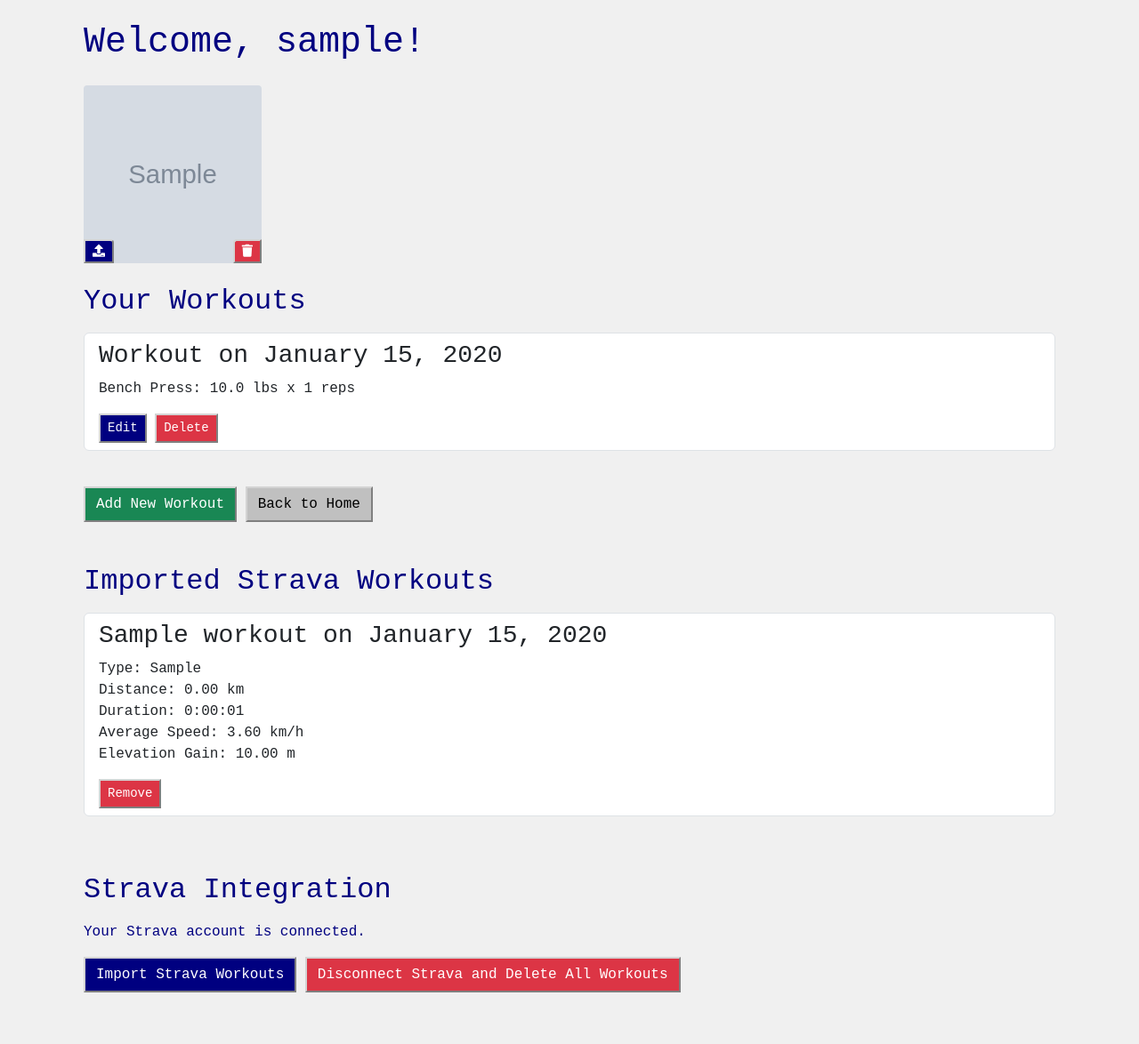
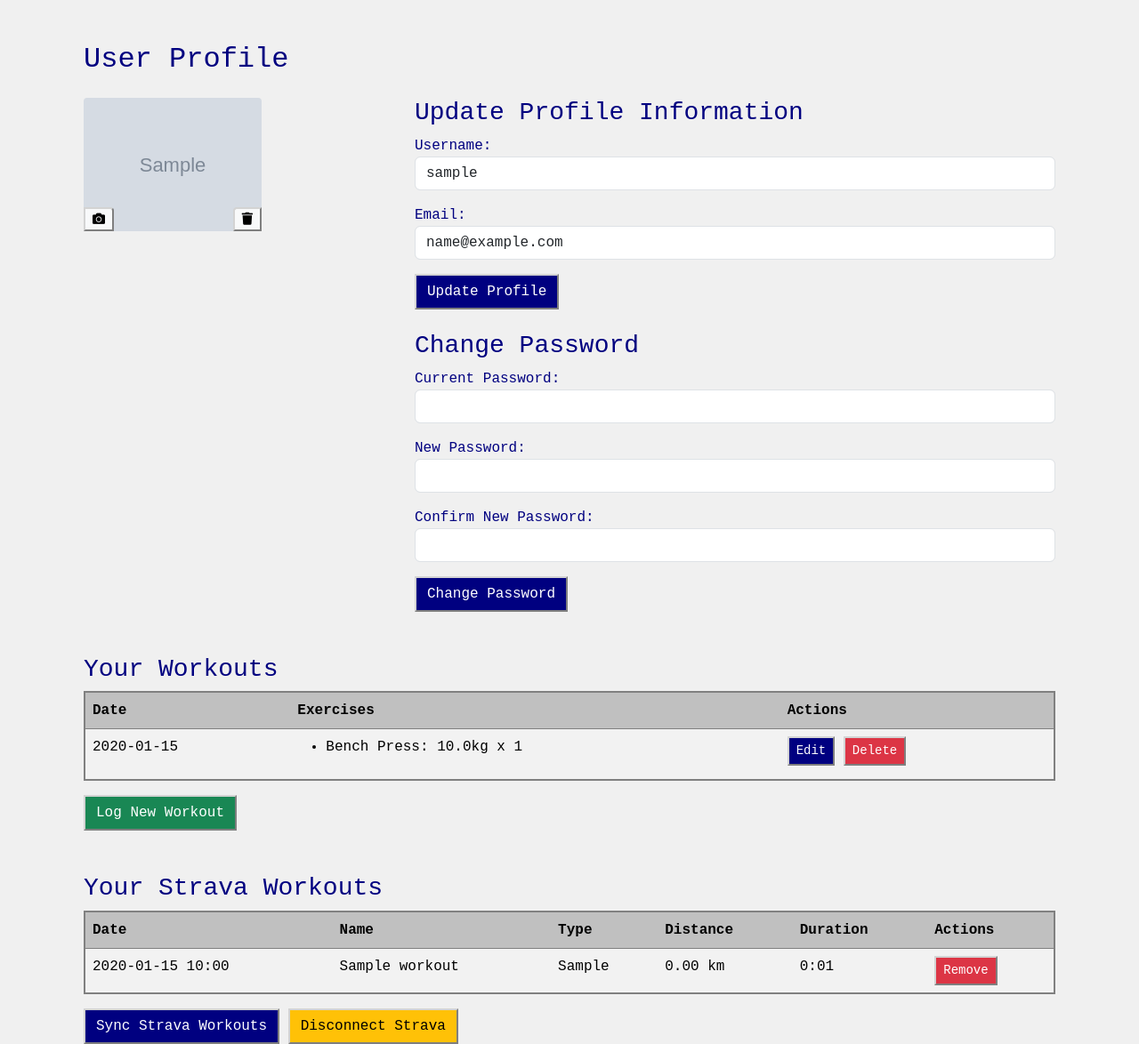
Before and after one commit to beep13/dumbSimpleLiftingCompetition, a Flask app: page /user_profile in a window 1280 px wide. Shown: the part 58-1232 px from the top of the page at 89% size. Before the commit the page ends 1174 px from the top, so only its background shows below. Run offline with Flask 3, Linux system fonts and the light colour scheme; the visitor is signed in with stand-in values (Sample User, id 1); tables that the repository leaves empty hold one stand-in row (values such as "Sample post"); grey boxes marked "Sample" are stand-in pictures.

Commit message:
allow user to update profile information

```diff
--- a/app.py
+++ b/app.py
@@ -668,6 +668,52 @@ def roster():
     users = User.query.all()
     return render_template('roster.html', users=users)
 
+@app.route('/update_profile', methods=['POST'])
+def update_profile():
+    if 'user_id' not in session:
+        flash('Please log in to update your profile', 'warning')
+        return redirect(url_for('login'))
+
+    user = User.query.get(session['user_id'])
+    if not user:
+        flash('User not found', 'danger')
+        return redirect(url_for('index'))
+
+    # Update username
+    new_username = request.form.get('new_username')
+    if new_username and new_username != user.username:
+        if User.query.filter_by(username=new_username).first():
+            flash('Username already exists', 'danger')
+        else:
+            user.username = new_username
+            flash('Username updated successfully', 'success')
+
+    # Update email
+    new_email = request.form.get('new_email')
+    if new_email and new_email != user.email:
+        if User.query.filter_by(email=new_email).first():
+            flash('Email already exists', 'danger')
+        else:
+            user.email = new_email
+            flash('Email updated successfully', 'success')
+
+    # Update password
+    current_password = request.form.get('current_password')
+    new_password = request.form.get('new_password')
+    confirm_password = request.form.get('confirm_password')
+
+    if current_password and new_password and confirm_password:
+        if not user.check_password(current_password):
+            flash('Current password is incorrect', 'danger')
+        elif new_password != confirm_password:
+            flash('New passwords do not match', 'danger')
+        else:
+            user.set_password(new_password)
+            flash('Password updated successfully', 'success')
+
+    db.session.commit()
+    return redirect(url_for('user_profile'))
+
 with app.app_context():
     db.create_all()
     populate_exercises()
--- a/templates/user_profile.html
+++ b/templates/user_profile.html
@@ -1,101 +1,161 @@
 {% extends "base.html" %}
 
-{% block title %}User Profile - FTB Lifting Board{% endblock %}
+{% block content %}
+<div class="container mt-5">
+    <h2 class="mb-4">User Profile</h2>
 
-{% block content %}
-<div class="container mt-4">
-    <h1 class="mb-4">Welcome, {{ user.username }}!</h1>
+    <!-- Profile Picture and Update Information -->
+    <div class="row mb-5">
+        <!-- Profile Picture Column -->
+        <div class="col-md-4 mb-4">
+            <div class="profile-picture-container">
+                <img src="{{ url_for('static', filename='profile_pictures/' + user.profile_picture) }}"
+                     alt="Profile Picture"
+                     class="img-fluid profile-picture"
+                     style="max-width: 200px;">
 
-    <section id="profile-picture" class="mb-4">
-        <div class="profile-picture-container">
-            <img src="{{ url_for('static', filename='profile_pictures/' + user.profile_picture) }}" alt="Profile Picture" width="200" height="200" class="profile-picture">
-            <button id="upload-button" class="btn btn-primary btn-sm upload-picture-btn" title="Upload new picture">
-                <i class="fas fa-upload"></i>
+                <button id="upload-button" class="btn btn-light btn-sm upload-picture-btn">
+                    <i class="fas fa-camera"></i>
                 </button>
-            {% if user.profile_picture != 'placeholderAvatar.jpg' %}
-                <form action="{{ url_for('delete_profile_picture') }}" method="POST" class="d-inline">
-                    <button type="submit" class="btn btn-danger btn-sm delete-picture-btn" title="Delete Picture">
+
+                <form action="{{ url_for('delete_profile_picture') }}" method="post" id="delete-form" style="display: inline;">
+                    <button type="submit" class="btn btn-light btn-sm delete-picture-btn">
                         <i class="fas fa-trash"></i>
                     </button>
                 </form>
-            {% endif %}
             </div>
-    </section>
+            <form id="upload-form" action="{{ url_for('upload_profile_picture') }}" method="post" enctype="multipart/form-data" style="display: none;">
+                <input type="file" id="profile-picture" name="profile-picture" accept="image/*">
+            </form>
+        </div>
 
-    <section id="workouts">
-        <h2 class="mb-3">Your Workouts</h2>
-        {% if workouts %}
-            <div class="list-group">
-            {% for workout in workouts %}
-                <div class="list-group-item mb-3">
-                    <h3 class="mb-2">Workout on {{ workout.date.strftime('%B %d, %Y') }}</h3>
-                    <ul class="list-unstyled">
-                    {% for set in workout.sets %}
-                        <li>{{ set.exercise.name }}: {{ set.weight }} lbs x {{ set.reps }} reps</li>
-                    {% endfor %}
-                    </ul>
-                    <div class="mt-2">
-                        <a href="{{ url_for('edit_workout', workout_id=workout.id) }}" class="btn btn-primary btn-sm">Edit</a>
-                        <form action="{{ url_for('delete_workout', workout_id=workout.id) }}" method="POST" class="d-inline">
-                            <button type="submit" class="btn btn-danger btn-sm" onclick="return confirm('Are you sure you want to delete this workout?');">Delete</button>
+        <!-- Update Information Column -->
+        <div class="col-md-8">
+            <h3>Update Profile Information</h3>
+            <form action="{{ url_for('update_profile') }}" method="post">
+                <div class="form-group mb-3">
+                    <label for="new_username">Username:</label>
+                    <input type="text" id="new_username" name="new_username" value="{{ user.username }}" class="form-control" required>
+                </div>
+
+                <div class="form-group mb-3">
+                    <label for="new_email">Email:</label>
+                    <input type="email" id="new_email" name="new_email" value="{{ user.email }}" class="form-control" required>
+                </div>
+
+                <button type="submit" class="btn btn-primary">Update Profile</button>
+            </form>
+
+            <h3 class="mt-4">Change Password</h3>
+            <form action="{{ url_for('update_profile') }}" method="post">
+                <div class="form-group mb-3">
+                    <label for="current_password">Current Password:</label>
+                    <input type="password" id="current_password" name="current_password" class="form-control" required>
+                </div>
+
+                <div class="form-group mb-3">
+                    <label for="new_password">New Password:</label>
+                    <input type="password" id="new_password" name="new_password" class="form-control" required>
+                </div>
+
+                <div class="form-group mb-3">
+                    <label for="confirm_password">Confirm New Password:</label>
+                    <input type="password" id="confirm_password" name="confirm_password" class="form-control" required>
+                </div>
+
+                <button type="submit" class="btn btn-primary">Change Password</button>
             </form>
         </div>
     </div>
+
+    <!-- Workouts Section -->
+    <div class="row mb-5">
+        <div class="col-12">
+            <h3>Your Workouts</h3>
+            {% if workouts %}
+                <table class="table table-striped">
+                    <thead>
+                        <tr>
+                            <th>Date</th>
+                            <th>Exercises</th>
+                            <th>Actions</th>
+                        </tr>
+                    </thead>
+                    <tbody>
+                        {% for workout in workouts %}
+                            <tr>
+                                <td>{{ workout.date.strftime('%Y-%m-%d') }}</td>
+                                <td>
+                                    <ul>
+                                        {% for set in workout.sets %}
+                                            <li>{{ set.exercise.name }}: {{ set.weight }}kg x {{ set.reps }}</li>
                                         {% endfor %}
+                                    </ul>
+                                </td>
+                                <td>
+                                    <a href="{{ url_for('edit_workout', workout_id=workout.id) }}" class="btn btn-sm btn-primary">Edit</a>
+                                    <form action="{{ url_for('delete_workout', workout_id=workout.id) }}" method="post" style="display:inline;">
+                                        <button type="submit" class="btn btn-sm btn-danger" onclick="return confirm('Are you sure you want to delete this workout?')">Delete</button>
+                                    </form>
+                                </td>
+                            </tr>
+                        {% endfor %}
+                    </tbody>
+                </table>
+            {% else %}
+                <p>No workouts recorded yet.</p>
+            {% endif %}
+            <a href="{{ url_for('add_workout') }}" class="btn btn-success">Log New Workout</a>
         </div>
+    </div>
+
+    <!-- Strava Workouts Section -->
+    <div class="row">
+        <div class="col-12">
+            <h3>Your Strava Workouts</h3>
+            {% if strava_workouts %}
+                <table class="table table-striped">
+                    <thead>
+                        <tr>
+                            <th>Date</th>
+                            <th>Name</th>
+                            <th>Type</th>
+                            <th>Distance</th>
+                            <th>Duration</th>
+                            <th>Actions</th>
+                        </tr>
+                    </thead>
+                    <tbody>
+                        {% for workout in strava_workouts %}
+                            <tr>
+                                <td>{{ workout.start_date.strftime('%Y-%m-%d %H:%M') }}</td>
+                                <td>{{ workout.name }}</td>
+                                <td>{{ workout.type }}</td>
+                                <td>{{ "%.2f"|format(workout.distance / 1000) }} km</td>
+                                <td>{{ "%d:%02d"|format(workout.moving_time // 60, workout.moving_time % 60) }}</td>
+                                <td>
+                                    <form action="{{ url_for('remove_strava_workout', workout_id=workout.id) }}" method="post" style="display:inline;">
+                                        <button type="submit" class="btn btn-sm btn-danger" onclick="return confirm('Are you sure you want to remove this Strava workout?')">Remove</button>
+                                    </form>
+                                </td>
+                            </tr>
+                        {% endfor %}
+                    </tbody>
+                </table>
             {% else %}
-            <p class="alert alert-info">You haven't logged any workouts yet.</p>
+                <p>No Strava workouts imported yet.</p>
             {% endif %}
-        <div class="mt-4">
-          <a href="{{ url_for('add_workout') }}" class="btn btn-success">Add New Workout</a>
-          <a href="{{ url_for('index') }}" class="btn btn-secondary">Back to Home</a>
-      </div>
-    </section>
-
-    {% if strava_workouts %}
-    <section id="strava-workouts" class="mt-5">
-        <h2 class="mb-3">Imported Strava Workouts</h2>
-        <div class="list-group">
-        {% for workout in strava_workouts %}
-            <div class="list-group-item mb-3">
-                <h3 class="mb-2">{{ workout.name }} on {{ workout.start_date.strftime('%B %d, %Y') }}</h3>
-                <ul class="list-unstyled">
-                    <li>Type: {{ workout.type }}</li>
-                    <li>Distance: {{ "%.2f"|format(workout.distance / 1000) }} km</li>
-                    <li>Duration: {{ "%d:%02d:%02d"|format(workout.moving_time // 3600, (workout.moving_time % 3600) // 60, workout.moving_time % 60) }}</li>
-                    <li>Average Speed: {{ "%.2f"|format(workout.average_speed * 3.6) }} km/h</li>
-                    <li>Elevation Gain: {{ "%.2f"|format(workout.total_elevation_gain) }} m</li>
-                </ul>
-                <form action="{{ url_for('remove_strava_workout', workout_id=workout.id) }}" method="POST" class="mt-2">
-                    <button type="submit" class="btn btn-sm btn-danger" onclick="return confirm('Are you sure you want to remove this Strava workout?');">Remove</button>
-                </form>
-            </div>
-        {% endfor %}
-        </div>
-    </section>
-    {% endif %}
-
-    <section id="strava-integration" class="mt-5">
-        <h2 class="mb-3">Strava Integration</h2>
-        {% if strava_connected %}
-            <p>Your Strava account is connected.</p>
-            <a href="{{ url_for('import_strava_workouts') }}" class="btn btn-primary">Import Strava Workouts</a>
-            <form action="{{ url_for('strava_disconnect') }}" method="POST" class="d-inline mt-2">
-                <button type="submit" class="btn btn-danger" onclick="return confirm('Are you sure you want to disconnect Strava and delete all imported workouts? This action cannot be undone.');">
-                    Disconnect Strava and Delete All Workouts
-                </button>
+            {% if user.strava_account %}
+                <a href="{{ url_for('import_strava_workouts') }}" class="btn btn-primary">Sync Strava Workouts</a>
+                <form action="{{ url_for('strava_disconnect') }}" method="post" style="display:inline;">
+                    <button type="submit" class="btn btn-warning" onclick="return confirm('Are you sure you want to disconnect your Strava account?')">Disconnect Strava</button>
                 </form>
             {% else %}
-            <p>Connect your Strava account to import workouts.</p>
                 <a href="{{ url_for('strava_auth') }}" class="btn btn-primary">Connect Strava</a>
             {% endif %}
-    </section>
         </div>
-
-<form id="upload-form" action="{{ url_for('upload_profile_picture') }}" method="POST" enctype="multipart/form-data" style="display: none;">
-    <input type="file" id="profile-picture" name="profile-picture" accept="image/*">
-</form>
-
+    </div>
+</div>
 <script>
   document.addEventListener('DOMContentLoaded', function() {
       var uploadButton = document.getElementById('upload-button');
```
Lines whose indentation alone changed are shown as unchanged.
